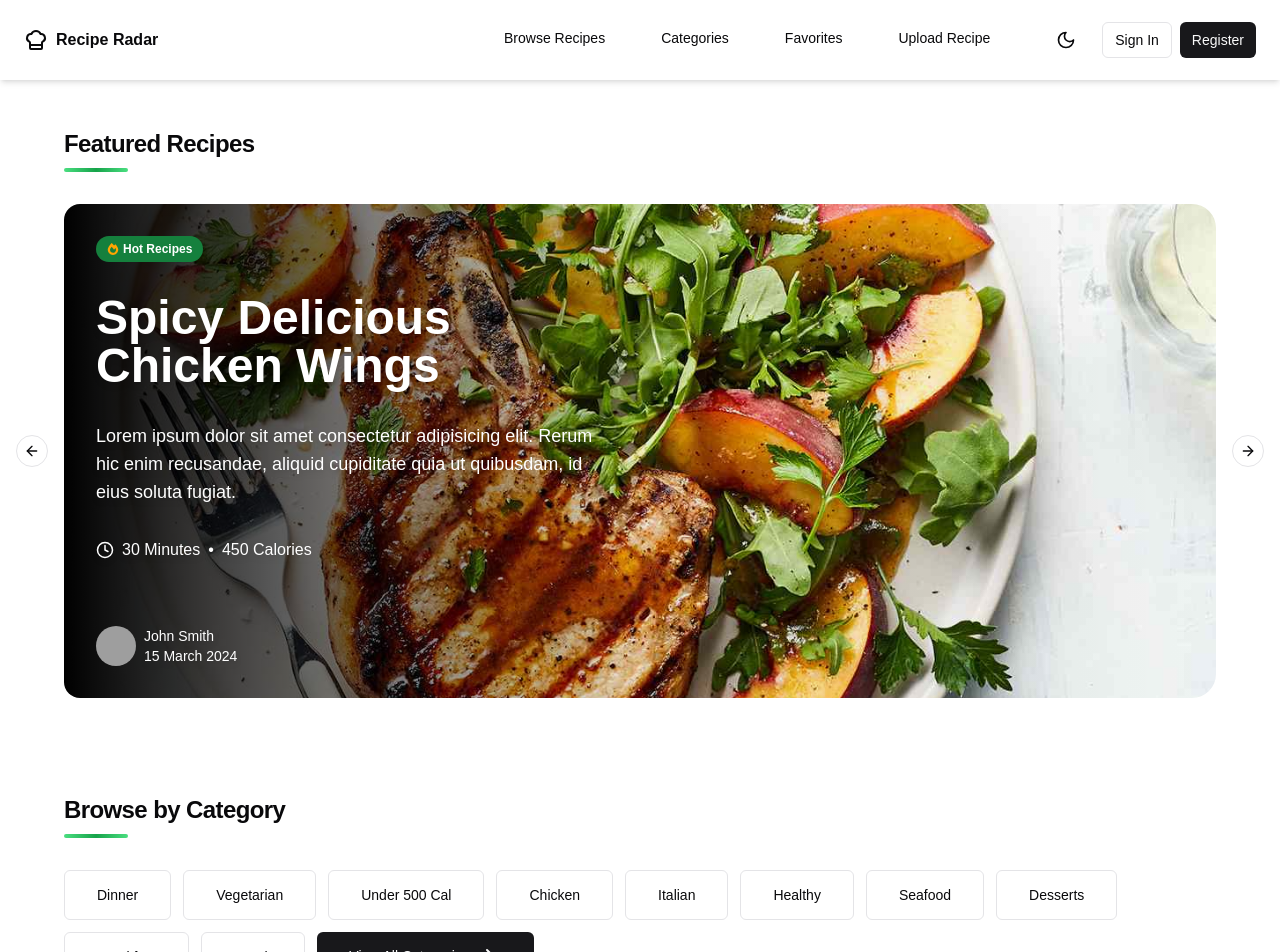
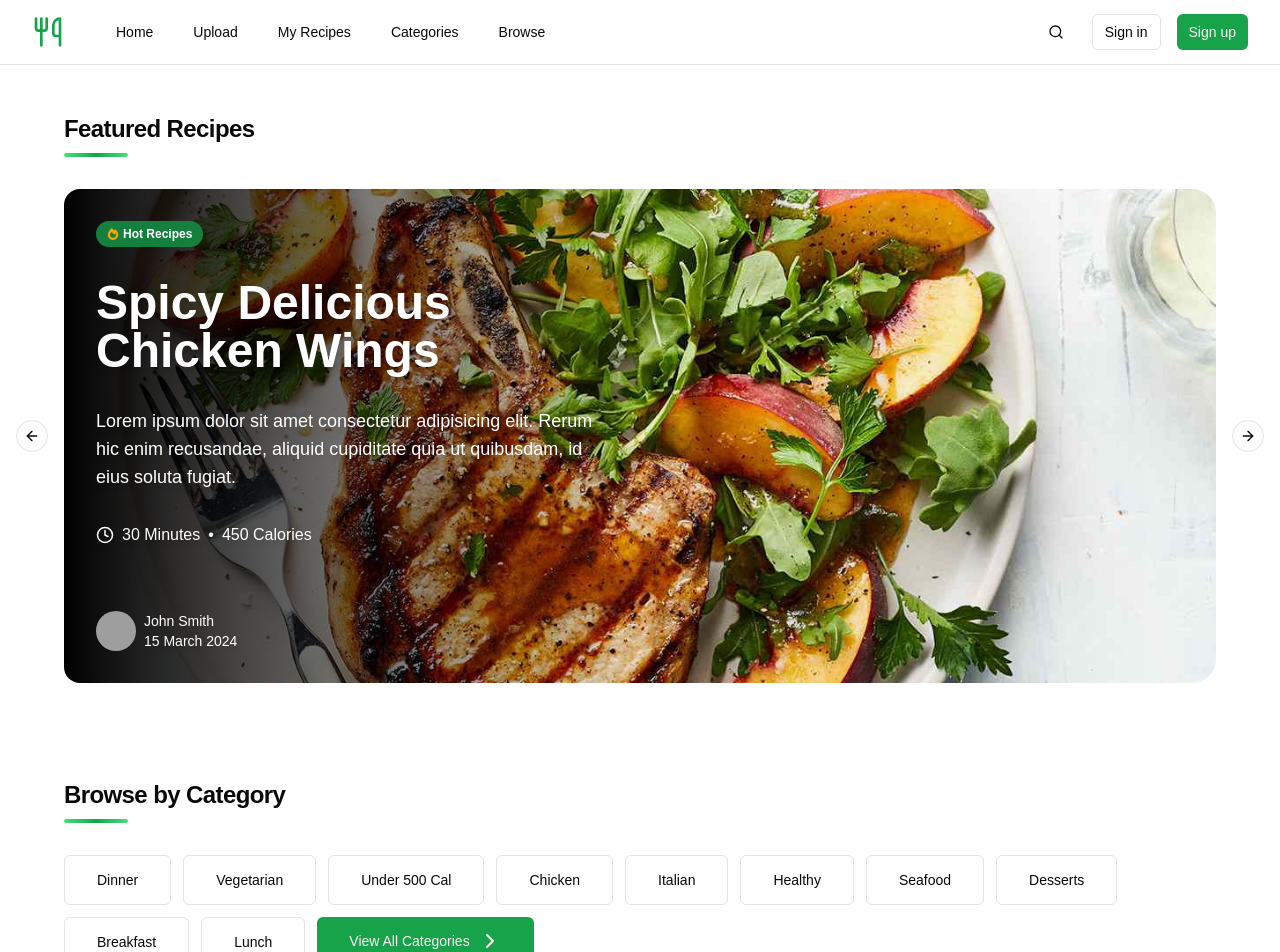
Before and after one commit to JacobssonEmil/recipe-radar, a Next.js app: page / in a window 1280 px wide. Shown: the top 952 px of the page. Built offline with nearby package versions, Linux system fonts and the light colour scheme; grey boxes are pictures that could not be loaded.

Commit message:
Update search to user dialog. Start of navbar update.

```diff
--- a/src/app/globals.css
+++ b/src/app/globals.css
@@ -20,55 +20,43 @@ body {
     --card-foreground: 240 10% 3.9%;
     --popover: 0 0% 100%;
     --popover-foreground: 240 10% 3.9%;
-    --primary: 240 5.9% 10%;
-    --primary-foreground: 0 0% 98%;
+    --primary: 142.1 76.2% 36.3%;
+    --primary-foreground: 355.7 100% 97.3%;
     --secondary: 240 4.8% 95.9%;
     --secondary-foreground: 240 5.9% 10%;
     --muted: 240 4.8% 95.9%;
     --muted-foreground: 240 3.8% 46.1%;
     --accent: 240 4.8% 95.9%;
     --accent-foreground: 240 5.9% 10%;
-    --destructive: 0 84.2% 60.2%;
+    --destructive: 0 72.22% 50.59%;
     --destructive-foreground: 0 0% 98%;
     --border: 240 5.9% 90%;
     --input: 240 5.9% 90%;
-    --ring: 240 5.9% 10%;
+    --ring: 142.1 76.2% 36.3%;
     --radius: 0.5rem;
-    --chart-1: 12 76% 61%;
-    --chart-2: 173 58% 39%;
-    --chart-3: 197 37% 24%;
-    --chart-4: 43 74% 66%;
-    --chart-5: 27 87% 67%;
   }
-
   .dark {
-    --background: 240 10% 3.9%;
-    --foreground: 0 0% 98%;
-    --card: 240 10% 3.9%;
-    --card-foreground: 0 0% 98%;
-    --popover: 240 10% 3.9%;
-    --popover-foreground: 0 0% 98%;
-    --primary: 0 0% 98%;
-    --primary-foreground: 240 5.9% 10%;
+    --background: 20 14.3% 8%;
+    --foreground: 0 0% 95%;
+    --card: 24 9.8% 10%;
+    --card-foreground: 0 0% 95%;
+    --popover: 0 0% 9%;
+    --popover-foreground: 0 0% 95%;
+    --primary: 142.1 70.6% 45.3%;
+    --primary-foreground: 144.9 80.4% 10%;
     --secondary: 240 3.7% 15.9%;
     --secondary-foreground: 0 0% 98%;
-    --muted: 240 3.7% 15.9%;
+    --muted: 0 0% 15%;
     --muted-foreground: 240 5% 64.9%;
-    --accent: 240 3.7% 15.9%;
+    --accent: 12 6.5% 15.1%;
     --accent-foreground: 0 0% 98%;
     --destructive: 0 62.8% 30.6%;
-    --destructive-foreground: 0 0% 98%;
+    --destructive-foreground: 0 85.7% 97.3%;
     --border: 240 3.7% 15.9%;
     --input: 240 3.7% 15.9%;
-    --ring: 240 4.9% 83.9%;
-    --chart-1: 220 70% 50%;
-    --chart-2: 160 60% 45%;
-    --chart-3: 30 80% 55%;
-    --chart-4: 280 65% 60%;
-    --chart-5: 340 75% 55%;
+    --ring: 142.4 71.8% 29.2%;
   }
 }
-
 @layer base {
   * {
     @apply border-border;
--- a/src/app/page.tsx
+++ b/src/app/page.tsx
@@ -14,7 +14,7 @@ register();
 export default function Home() {
   return (
     <>
-      <div className="max-w-[1400px] mx-auto px-4 sm:px-16 mt-0 sm:mt-12">
+      <div className="max-w-[1400px] mx-auto px-4 sm:px-16 mt-0 sm:mt-12 mb-24 ">
         {/* Featured Recipes Intro Section */}
         <section className="mt-8 sm:mt-12 mb-6 sm:mb-8">
           <h2 className="text-2xl font-semibold tracking-tight">
--- a/src/components/footer.tsx
+++ b/src/components/footer.tsx
@@ -4,8 +4,8 @@ import { Separator } from "@/components/ui/separator";
 
 export default function Footer() {
   return (
-    <footer className="bg-muted text-foreground mt-24">
-      <div className="container mx-auto px-4 py-10">
+    <footer className="bg-muted text-foreground">
+      <div className="container mx-auto px-4 py-10 max-w-[1300px]">
         <div className="grid grid-cols-1 gap-8 md:grid-cols-4">
           <div>
             <h3 className="mb-4 text-lg font-semibold ">About Us</h3>
@@ -95,7 +95,7 @@ export default function Footer() {
         <Separator className="my-8" />
         <div className="flex flex-col items-center justify-between gap-4 md:flex-row">
           <p className="text-sm text-muted-foreground">
-            © 2024 Recept Radar. All rights reserved.
+            © 2024 Recept. All rights reserved.
           </p>
           <div className="flex space-x-4">
             <a
--- a/src/components/nav.tsx
+++ b/src/components/nav.tsx
@@ -1,175 +1,228 @@
 "use client";
 
-import { Sheet, SheetTrigger, SheetContent } from "@/components/ui/sheet";
+import * as React from "react";
+import Link from "next/link";
+import { Utensils, Search, Menu } from "lucide-react";
+
+import { cn } from "@/lib/utils";
 import { Button } from "@/components/ui/button";
-import Link from "next/link";
-import { JSX, SVGProps, useEffect, useState } from "react";
-import { ChefHat, Moon, Sun } from "lucide-react";
+import {
+  DropdownMenu,
+  DropdownMenuContent,
+  DropdownMenuItem,
+  DropdownMenuTrigger,
+} from "@/components/ui/dropdown-menu";
+import { Input } from "@/components/ui/input";
+import { Sheet, SheetContent, SheetTrigger } from "@/components/ui/sheet";
+import {
+  Dialog,
+  DialogContent,
+  DialogHeader,
+  DialogTitle,
+  DialogTrigger,
+} from "@/components/ui/dialog";
 
-export default function Component() {
-  const [isDark, setIsDark] = useState(false);
+const categories = [
+  "Breakfast",
+  "Lunch",
+  "Dinner",
+  "Desserts",
+  "Vegetarian",
+  "Vegan",
+  "Gluten-Free",
+  "Quick & Easy",
+  "Appetizers",
+  "Snacks",
+  "Soups",
+  "Salads",
+  "Main Dishes",
+  "Side Dishes",
+  "Pasta",
+  "Pizza",
+  "Sandwiches",
+  "Burgers",
+  "Wraps",
+];
 
-  useEffect(() => {
-    const isDarkMode = document.documentElement.classList.contains("dark");
-    setIsDark(isDarkMode);
-  }, []);
-
-  const toggleDarkMode = () => {
-    const newMode = !isDark;
-    setIsDark(newMode);
-    document.documentElement.classList.toggle("dark");
-  };
+export default function Navbar() {
+  const [isOpen, setIsOpen] = React.useState(false);
+  const [isSearchOpen, setIsSearchOpen] = React.useState(false);
 
   return (
-    <header className="flex h-20 w-full shrink-0 items-center px-4 md:px-6 lg:shadow-md lg:dark:border-2">
-      <Sheet>
-        <SheetTrigger asChild>
-          <Button variant="outline" size="icon" className="lg:hidden">
-            <MenuIcon className="h-6 w-6" />
-            <span className="sr-only">Toggle navigation menu</span>
-          </Button>
-        </SheetTrigger>
-        <SheetContent side="left">
+    <nav className="bg-background border-b">
+      <div className=" mx-auto px-4 sm:px-6 lg:px-8">
+        <div className="flex items-center justify-between h-16">
+          <div className="flex items-center">
+            <Link href="/" className="flex-shrink-0">
+              <Utensils className="h-8 w-8 text-primary" />
+            </Link>
+            <div className="hidden lg:block ml-10 items-baseline space-x-4">
               <Link
-            href="#"
-            className="flex items-center gap-2 mb-6"
-            prefetch={false}
+                href="/"
+                className="text-foreground hover:text-primary px-3 py-2 rounded-md text-sm font-medium"
               >
-            <ChefHat className="h-6 w-6" />
-            <span className="font-semibold">Recipe Radar</span>
-          </Link>
-          <div className="grid gap-2 py-6">
-            <Link
-              href="#"
-              className="flex w-full items-center py-2 text-lg font-semibold"
-              prefetch={false}
-            >
-              Browse Recipes
-            </Link>
-            <Link
-              href="#"
-              className="flex w-full items-center py-2 text-lg font-semibold"
-              prefetch={false}
-            >
-              Categories
-            </Link>
-            <Link
-              href="#"
-              className="flex w-full items-center py-2 text-lg font-semibold"
-              prefetch={false}
-            >
-              Favorites
+                Home
               </Link>
               <Link
                 href="/upload-recipe"
-              className="flex w-full items-center py-2 text-lg font-semibold"
-              prefetch={false}
+                className="text-foreground hover:text-primary px-3 py-2 rounded-md text-sm font-medium"
               >
-              Upload Recipe
+                Upload
               </Link>
-            <div className="border-t pt-4 mt-4">
-              <Link href="#" prefetch={false}>
-                <Button className="w-full mb-2">Sign In</Button>
+              <Link
+                href="/my-recipes"
+                className="text-foreground hover:text-primary px-3 py-2 rounded-md text-sm font-medium"
+              >
+                My Recipes
               </Link>
-              <Link href="#" prefetch={false}>
-                <Button variant="outline" className="w-full">
-                  Register
-                </Button>
+              <DropdownMenu>
+                <DropdownMenuTrigger asChild>
+                  <a className="hover:cursor-pointer text-foreground hover:text-primary px-3 py-2 rounded-md text-sm font-medium">
+                    Categories
+                  </a>
+                </DropdownMenuTrigger>
+                <DropdownMenuContent className="w-screen left-0 mt-2 ">
+                  <div className="grid grid-cols-4 lg:grid-cols-5 gap-4 p-4">
+                    {categories.map((category) => (
+                      <DropdownMenuItem key={category} asChild>
+                        <Link href={`/category/${category.toLowerCase()}`}>
+                          {category}
+                        </Link>
+                      </DropdownMenuItem>
+                    ))}
+                  </div>
+                </DropdownMenuContent>
+              </DropdownMenu>
+              <Link
+                href="/browse"
+                className="text-foreground hover:text-primary px-3 py-2 rounded-md text-sm font-medium"
+              >
+                Browse
               </Link>
             </div>
           </div>
-        </SheetContent>
-      </Sheet>
+          <div className="hidden lg:block">
+            <div className="ml-4 flex items-center lg:ml-6">
+              <Dialog open={isSearchOpen} onOpenChange={setIsSearchOpen}>
+                <DialogTrigger asChild>
+                  <Button variant="ghost" size="icon">
+                    <Search className="h-4 w-4" />
+                    <span className="sr-only">Search recipes</span>
+                  </Button>
+                </DialogTrigger>
+                <DialogContent className="sm:max-w-[425px]">
+                  <DialogHeader>
+                    <DialogTitle>Search Recipes</DialogTitle>
+                  </DialogHeader>
+                  <div className="grid gap-4 py-4">
+                    <div className="grid grid-cols-4 items-center gap-4">
+                      <Input
+                        id="search"
+                        placeholder="Search recipes..."
+                        className="col-span-4"
+                      />
+                    </div>
+                  </div>
+                  <Button type="submit">Search</Button>
+                </DialogContent>
+              </Dialog>
+              <Button variant="outline" className="ml-4" size={"sm"}>
+                Sign in
+              </Button>
+              <Button className="ml-4" size={"sm"}>
+                Sign up
+              </Button>
+            </div>
+          </div>
+          <div className="lg:hidden">
+            <Sheet open={isOpen} onOpenChange={setIsOpen}>
+              <SheetTrigger asChild>
+                <Button variant="ghost" size="icon">
+                  <Menu className="h-6 w-6" />
+                  <span className="sr-only">Open menu</span>
+                </Button>
+              </SheetTrigger>
+              <SheetContent side="right" className="w-[300px] sm:w-[400px]">
+                <nav className="flex flex-col gap-4">
                   <Link
-        href="#"
-        className="mr-6 hidden lg:flex items-center gap-2"
-        prefetch={false}
+                    href="/"
+                    className="text-foreground hover:text-primary px-3 py-2 rounded-md text-sm font-medium"
+                    onClick={() => setIsOpen(false)}
                   >
-        <ChefHat className="h-6 w-6" />
-        <span className="font-semibold">Recipe Radar</span>
-      </Link>
-      <nav className="ml-auto hidden lg:flex gap-6">
-        <Link
-          href="#"
-          className="group inline-flex h-9 items-center px-4 text-sm font-medium"
-          prefetch={false}
-        >
-          <p className="cursor-pointer relative inline-block before:absolute before:left-0 before:bottom-0 before:h-[2px] before:w-0 before:bg-primary before:transition-all before:duration-300 hover:before:w-full">
-            Browse Recipes
-          </p>
-        </Link>
-        <Link
-          href="#"
-          className="group inline-flex h-9 items-center px-4 text-sm font-medium"
-          prefetch={false}
-        >
-          <p className="cursor-pointer relative inline-block before:absolute before:left-0 before:bottom-0 before:h-[2px] before:w-0 before:bg-primary before:transition-all before:duration-300 hover:before:w-full">
-            Categories
-          </p>
-        </Link>
-        <Link
-          href="#"
-          className="group inline-flex h-9 items-center px-4 text-sm font-medium"
-          prefetch={false}
-        >
-          <p className="cursor-pointer relative inline-block before:absolute before:left-0 before:bottom-0 before:h-[2px] before:w-0 before:bg-primary before:transition-all before:duration-300 hover:before:w-full">
-            Favorites
-          </p>
+                    Home
                   </Link>
                   <Link
                     href="/upload-recipe"
-          className="group inline-flex h-9 items-center px-4 text-sm font-medium"
-          prefetch={false}
+                    className="text-foreground hover:text-primary px-3 py-2 rounded-md text-sm font-medium"
+                    onClick={() => setIsOpen(false)}
                   >
-          <p className="cursor-pointer relative inline-block before:absolute before:left-0 before:bottom-0 before:h-[2px] before:w-0 before:bg-primary before:transition-all before:duration-300 hover:before:w-full">
-            Upload Recipe
-          </p>
+                    Upload
                   </Link>
-        <div className="flex items-center gap-2 ml-4">
+                  <Link
+                    href="/my-recipes"
+                    className="text-foreground hover:text-primary px-3 py-2 rounded-md text-sm font-medium"
+                    onClick={() => setIsOpen(false)}
+                  >
+                    My Recipes
+                  </Link>
+                  <DropdownMenu>
+                    <DropdownMenuTrigger asChild>
+                      <a className="hover:cursor-pointer text-foreground hover:text-primary px-3 py-2 rounded-md text-sm font-medium">
+                        Categories
+                      </a>
+                    </DropdownMenuTrigger>
+                    <DropdownMenuContent className="w-full">
+                      {categories.map((category) => (
+                        <DropdownMenuItem key={category} asChild>
+                          <Link
+                            href={`/category/${category.toLowerCase()}`}
+                            onClick={() => setIsOpen(false)}
+                          >
+                            {category}
+                          </Link>
+                        </DropdownMenuItem>
+                      ))}
+                    </DropdownMenuContent>
+                  </DropdownMenu>
+                  <Link
+                    href="/browse"
+                    className="text-foreground hover:text-primary px-3 py-2 rounded-md text-sm font-medium"
+                    onClick={() => setIsOpen(false)}
+                  >
+                    Browse
+                  </Link>
                   <Button
                     variant="ghost"
-            size="icon"
-            onClick={toggleDarkMode}
-            className="mr-2"
+                    className="justify-start px-3 py-2 text-sm font-medium"
+                    onClick={() => {
+                      setIsOpen(false);
+                      setIsSearchOpen(true);
+                    }}
                   >
-            {isDark ? (
-              <Sun className="h-5 w-5" />
-            ) : (
-              <Moon className="h-5 w-5" />
-            )}
-            <span className="sr-only">Toggle dark mode</span>
+                    <Search className="h-5 w-5 mr-2" />
+                    Search
                   </Button>
-          <Link href="#" prefetch={false}>
-            <Button variant="outline" size="sm">
-              Sign In
+                  <Button
+                    variant="outline"
+                    className="justify-start"
+                    onClick={() => setIsOpen(false)}
+                    size={"sm"}
+                  >
+                    Sign in
                   </Button>
-          </Link>
-          <Link href="#" prefetch={false}>
-            <Button size="sm">Register</Button>
-          </Link>
+                  <Button
+                    className="justify-start"
+                    onClick={() => setIsOpen(false)}
+                    size={"sm"}
+                  >
+                    Sign up
+                  </Button>
+                </nav>
+              </SheetContent>
+            </Sheet>
+          </div>
+        </div>
       </div>
     </nav>
-    </header>
   );
 }
-
-function MenuIcon(props: JSX.IntrinsicAttributes & SVGProps<SVGSVGElement>) {
-  return (
-    <svg
-      {...props}
-      xmlns="http://www.w3.org/2000/svg"
-      width="24"
-      height="24"
-      viewBox="0 0 24 24"
-      fill="none"
-      stroke="currentColor"
-      strokeWidth="2"
-      strokeLinecap="round"
-      strokeLinejoin="round"
-    >
-      <line x1="4" x2="20" y1="12" y2="12" />
-      <line x1="4" x2="20" y1="6" y2="6" />
-      <line x1="4" x2="20" y1="18" y2="18" />
-    </svg>
-  );
-}
--- /dev/null
+++ b/src/components/ui/dialog.tsx
@@ -0,0 +1,122 @@
+"use client"
+
+import * as React from "react"
+import * as DialogPrimitive from "@radix-ui/react-dialog"
+import { X } from "lucide-react"
+
+import { cn } from "@/lib/utils"
+
+const Dialog = DialogPrimitive.Root
+
+const DialogTrigger = DialogPrimitive.Trigger
+
+const DialogPortal = DialogPrimitive.Portal
+
+const DialogClose = DialogPrimitive.Close
+
+const DialogOverlay = React.forwardRef<
+  React.ElementRef<typeof DialogPrimitive.Overlay>,
+  React.ComponentPropsWithoutRef<typeof DialogPrimitive.Overlay>
+>(({ className, ...props }, ref) => (
+  <DialogPrimitive.Overlay
+    ref={ref}
+    className={cn(
+      "fixed inset-0 z-50 bg-black/80  data-[state=open]:animate-in data-[state=closed]:animate-out data-[state=closed]:fade-out-0 data-[state=open]:fade-in-0",
+      className
+    )}
+    {...props}
+  />
+))
+DialogOverlay.displayName = DialogPrimitive.Overlay.displayName
+
+const DialogContent = React.forwardRef<
+  React.ElementRef<typeof DialogPrimitive.Content>,
+  React.ComponentPropsWithoutRef<typeof DialogPrimitive.Content>
+>(({ className, children, ...props }, ref) => (
+  <DialogPortal>
+    <DialogOverlay />
+    <DialogPrimitive.Content
+      ref={ref}
+      className={cn(
+        "fixed left-[50%] top-[50%] z-50 grid w-full max-w-lg translate-x-[-50%] translate-y-[-50%] gap-4 border bg-background p-6 shadow-lg duration-200 data-[state=open]:animate-in data-[state=closed]:animate-out data-[state=closed]:fade-out-0 data-[state=open]:fade-in-0 data-[state=closed]:zoom-out-95 data-[state=open]:zoom-in-95 data-[state=closed]:slide-out-to-left-1/2 data-[state=closed]:slide-out-to-top-[48%] data-[state=open]:slide-in-from-left-1/2 data-[state=open]:slide-in-from-top-[48%] sm:rounded-lg",
+        className
+      )}
+      {...props}
+    >
+      {children}
+      <DialogPrimitive.Close className="absolute right-4 top-4 rounded-sm opacity-70 ring-offset-background transition-opacity hover:opacity-100 focus:outline-none focus:ring-2 focus:ring-ring focus:ring-offset-2 disabled:pointer-events-none data-[state=open]:bg-accent data-[state=open]:text-muted-foreground">
+        <X className="h-4 w-4" />
+        <span className="sr-only">Close</span>
+      </DialogPrimitive.Close>
+    </DialogPrimitive.Content>
+  </DialogPortal>
+))
+DialogContent.displayName = DialogPrimitive.Content.displayName
+
+const DialogHeader = ({
+  className,
+  ...props
+}: React.HTMLAttributes<HTMLDivElement>) => (
+  <div
+    className={cn(
+      "flex flex-col space-y-1.5 text-center sm:text-left",
+      className
+    )}
+    {...props}
+  />
+)
+DialogHeader.displayName = "DialogHeader"
+
+const DialogFooter = ({
+  className,
+  ...props
+}: React.HTMLAttributes<HTMLDivElement>) => (
+  <div
+    className={cn(
+      "flex flex-col-reverse sm:flex-row sm:justify-end sm:space-x-2",
+      className
+    )}
+    {...props}
+  />
+)
+DialogFooter.displayName = "DialogFooter"
+
+const DialogTitle = React.forwardRef<
+  React.ElementRef<typeof DialogPrimitive.Title>,
+  React.ComponentPropsWithoutRef<typeof DialogPrimitive.Title>
+>(({ className, ...props }, ref) => (
+  <DialogPrimitive.Title
+    ref={ref}
+    className={cn(
+      "text-lg font-semibold leading-none tracking-tight",
+      className
+    )}
+    {...props}
+  />
+))
+DialogTitle.displayName = DialogPrimitive.Title.displayName
+
+const DialogDescription = React.forwardRef<
+  React.ElementRef<typeof DialogPrimitive.Description>,
+  React.ComponentPropsWithoutRef<typeof DialogPrimitive.Description>
+>(({ className, ...props }, ref) => (
+  <DialogPrimitive.Description
+    ref={ref}
+    className={cn("text-sm text-muted-foreground", className)}
+    {...props}
+  />
+))
+DialogDescription.displayName = DialogPrimitive.Description.displayName
+
+export {
+  Dialog,
+  DialogPortal,
+  DialogOverlay,
+  DialogClose,
+  DialogTrigger,
+  DialogContent,
+  DialogHeader,
+  DialogFooter,
+  DialogTitle,
+  DialogDescription,
+}
```
Also changed, not shown: src/app/upload-recipe/page.tsx (+9 -0 lines), public/bg1.jpg (added). Lines whose indentation alone changed are shown as unchanged.
